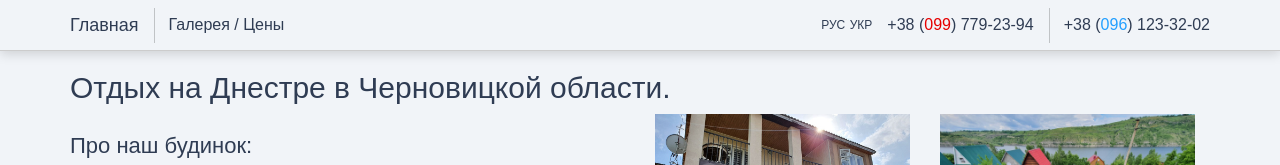
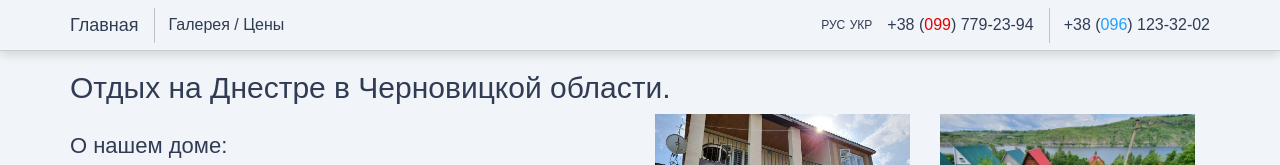
Before and after one commit to vmehera123/makarivka.com.ua, a website: page views/about-ru.html in a window 1280 px wide. Shown: the top 165 px of the page. Drawn offline with Linux system fonts and the light colour scheme.

Commit message:
03.07.2021

```diff
--- a/views/about-ru.html
+++ b/views/about-ru.html
@@ -194,7 +194,7 @@
             <h1>Отдых на Днестре в Черновицкой области.</h1>
             <div class="col-sm-6">
                 <div class="row">
-                    <h2>Про наш будинок:</h2>
+                    <h2>О нашем доме:</h2>
                     <p>
                         Вместимость до 11 человек: 3 комнаты, кухня, душ, туалет. <br>
 Тепла / холодная вода, необходимый комплект посуды, микроволновая печь, три телевизора со спутниковым телевидением и с предоплатой на MEGOGO, скоростной WI-FI, во дворе качели, мангал и диск-жаровня, предоставляем постельное белье.
```
